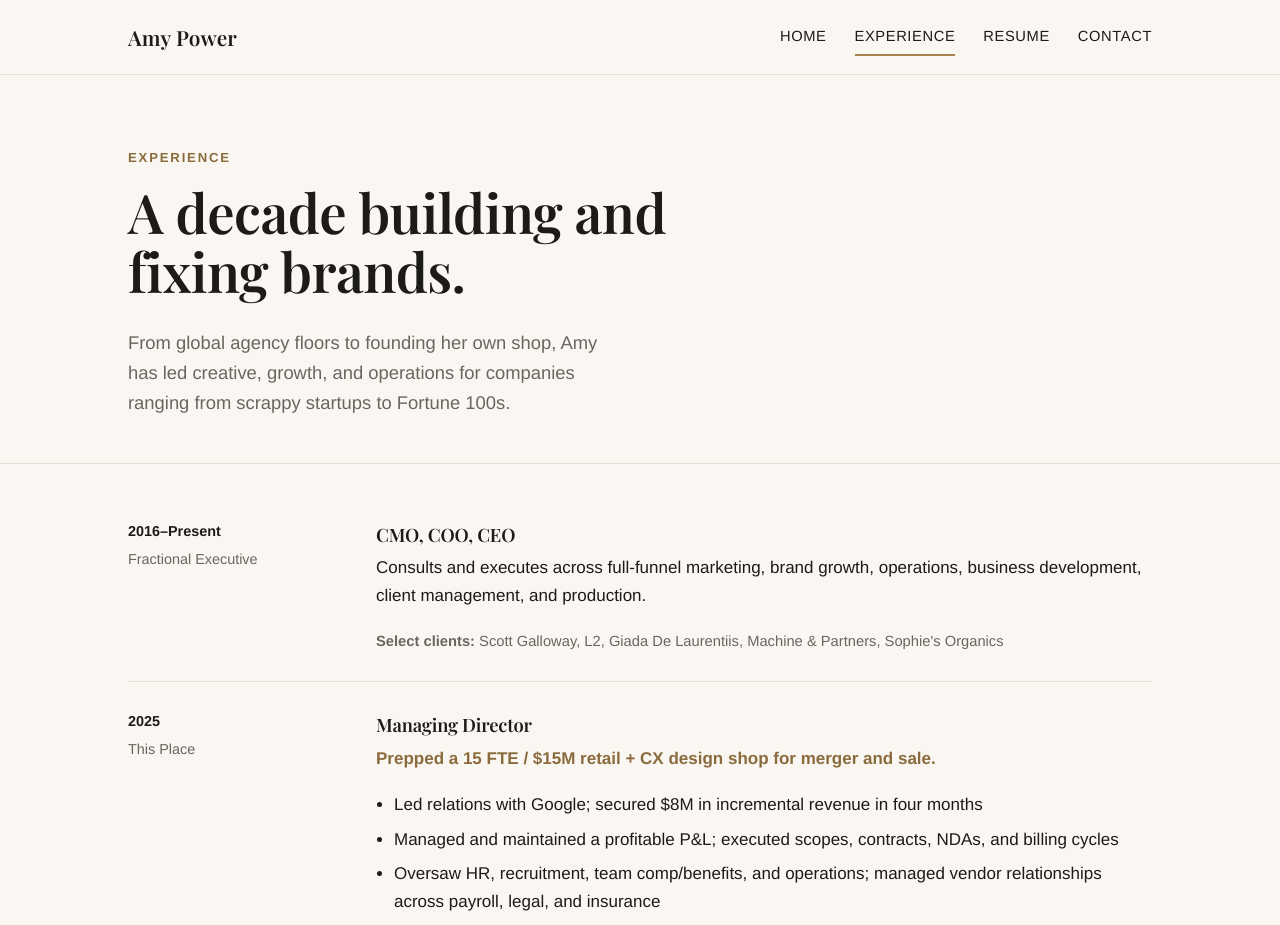
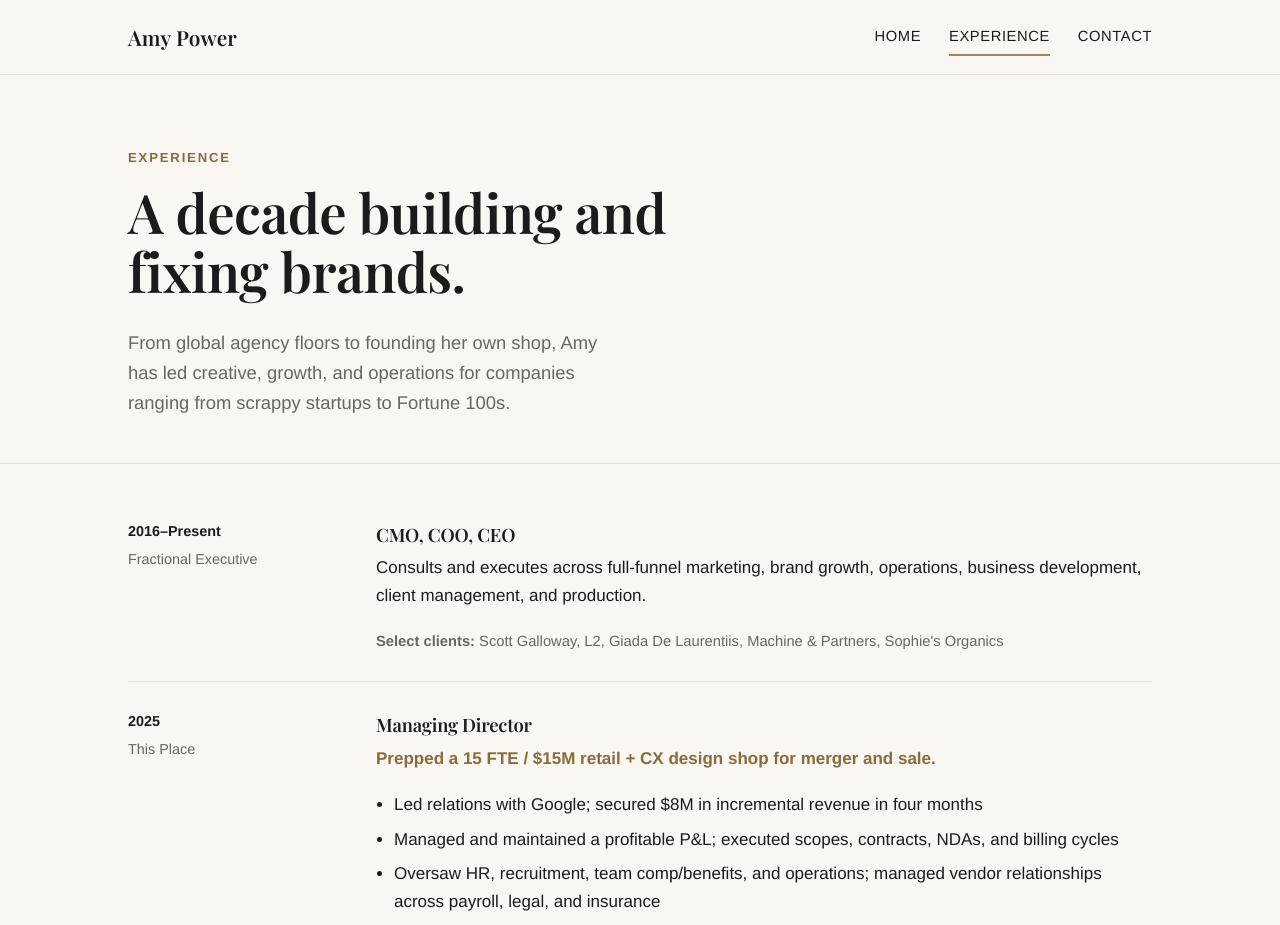
Before and after one commit to amympower/aamypowerr-site, a plain HTML site: page experience.html in a window 1280 px wide. Shown: the top 925 px of the page. Drawn offline with nearby package versions, Linux system fonts and the light colour scheme.

Commit message:
Update experience.html

```diff
--- a/experience.html
+++ b/experience.html
@@ -19,7 +19,6 @@
     <nav class="links">
       <a href="index.html">Home</a>
       <a href="experience.html" aria-current="page">Experience</a>
-      <a href="resume.html">Resume</a>
       <a href="contact.html">Contact</a>
     </nav>
   </div>
```
